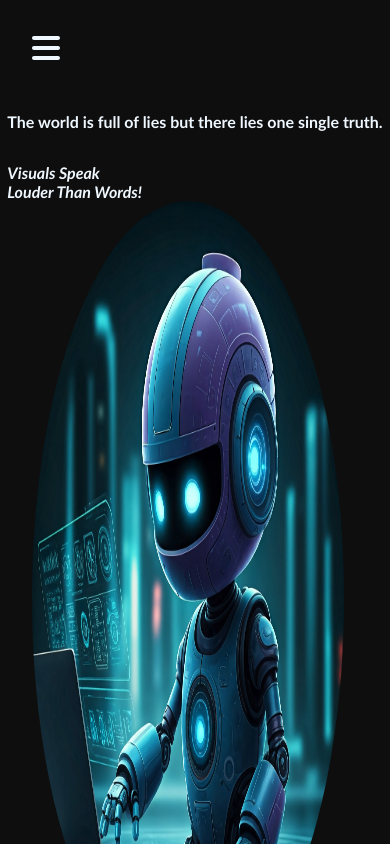
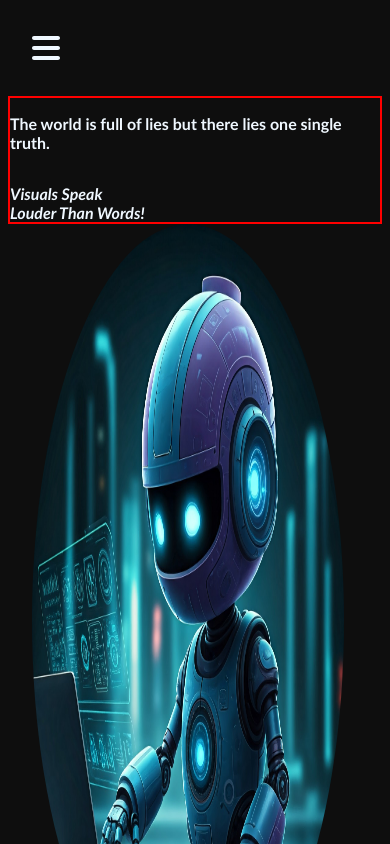
Before and after one commit to aayushsharmacse/VisualizeMe, a React (Vite) app in the folder frontend/: page / in a window 390 px wide. Shown: the top 844 px of the page. Built offline with nearby package versions, Linux system fonts and the light colour scheme.

Commit message:
small update to give margin to home page top headMainTextDiv

```diff
--- a/frontend/Pages/Home/Home.css
+++ b/frontend/Pages/Home/Home.css
@@ -66,6 +66,11 @@
     .section1Home{
     flex-direction: column;
     }
+    .headMainTextDiv{
+        border: 2px solid red;
+        margin-left: 0.5em;
+        margin-right: 0.5em;
+    }
     .img1Div{
     width: 100%;
     }
```
